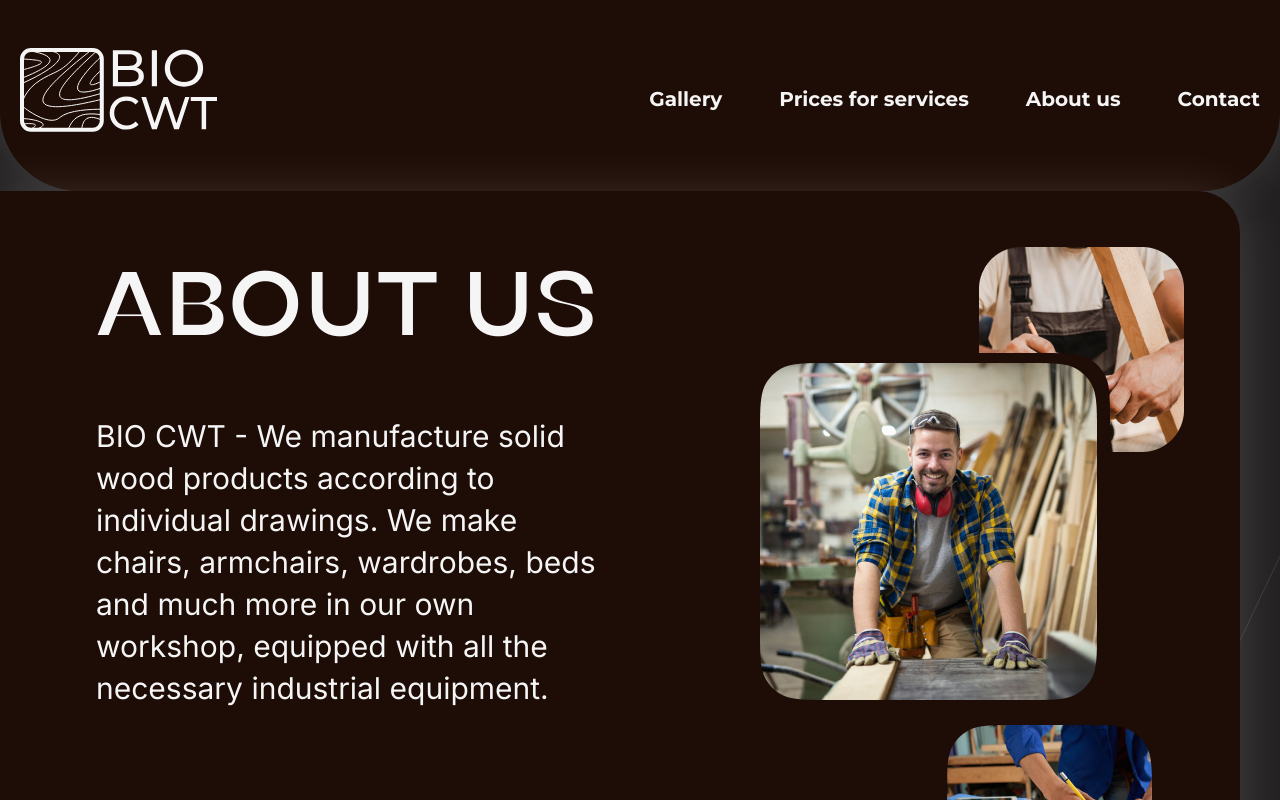
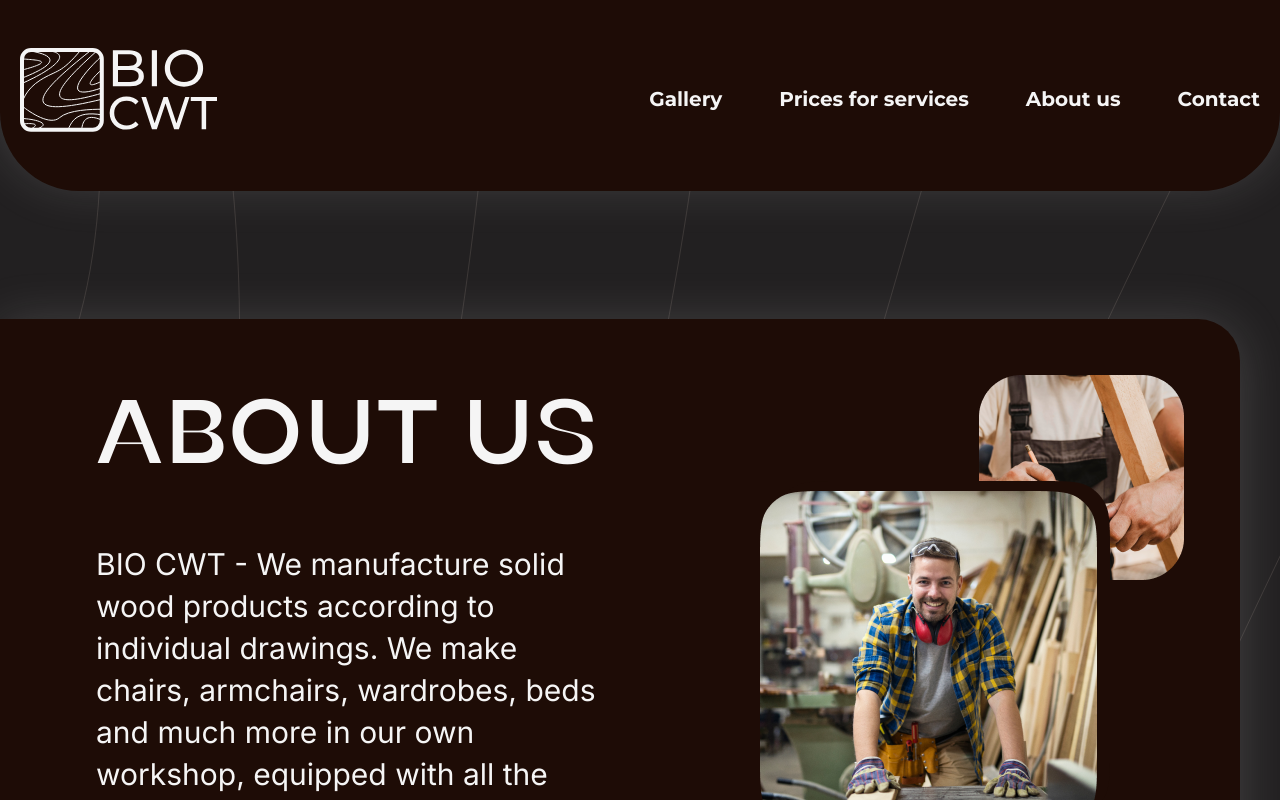
Before and after one commit to tatarianBarbarian/biocwt, a Next.js app: page /about in a window 1280 px wide. Shown: the top 800 px of the page. Built offline with nearby package versions, Linux system fonts and the light colour scheme.

Commit message:
Fix margin

```diff
--- a/pages/about.js
+++ b/pages/about.js
@@ -9,7 +9,7 @@ export default function AboutPage() {
       <Head>
         <title>About</title>
       </Head>
-      <About className="mb-32" />
+      <About className="mb-32 mt-24 l:mt-32" />
       <main className="container">
         <OurWork />
         <QuestionsForm />
```
